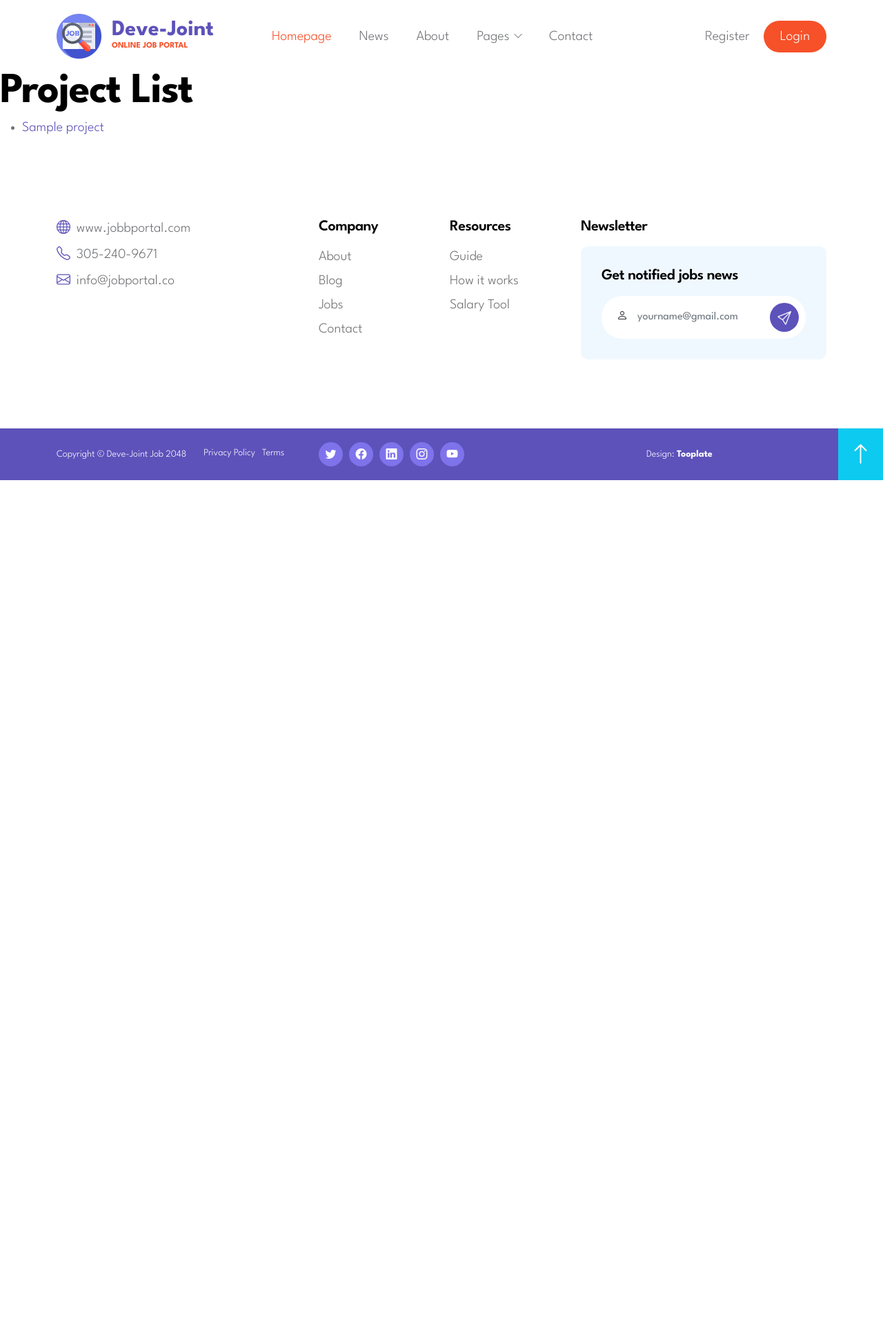
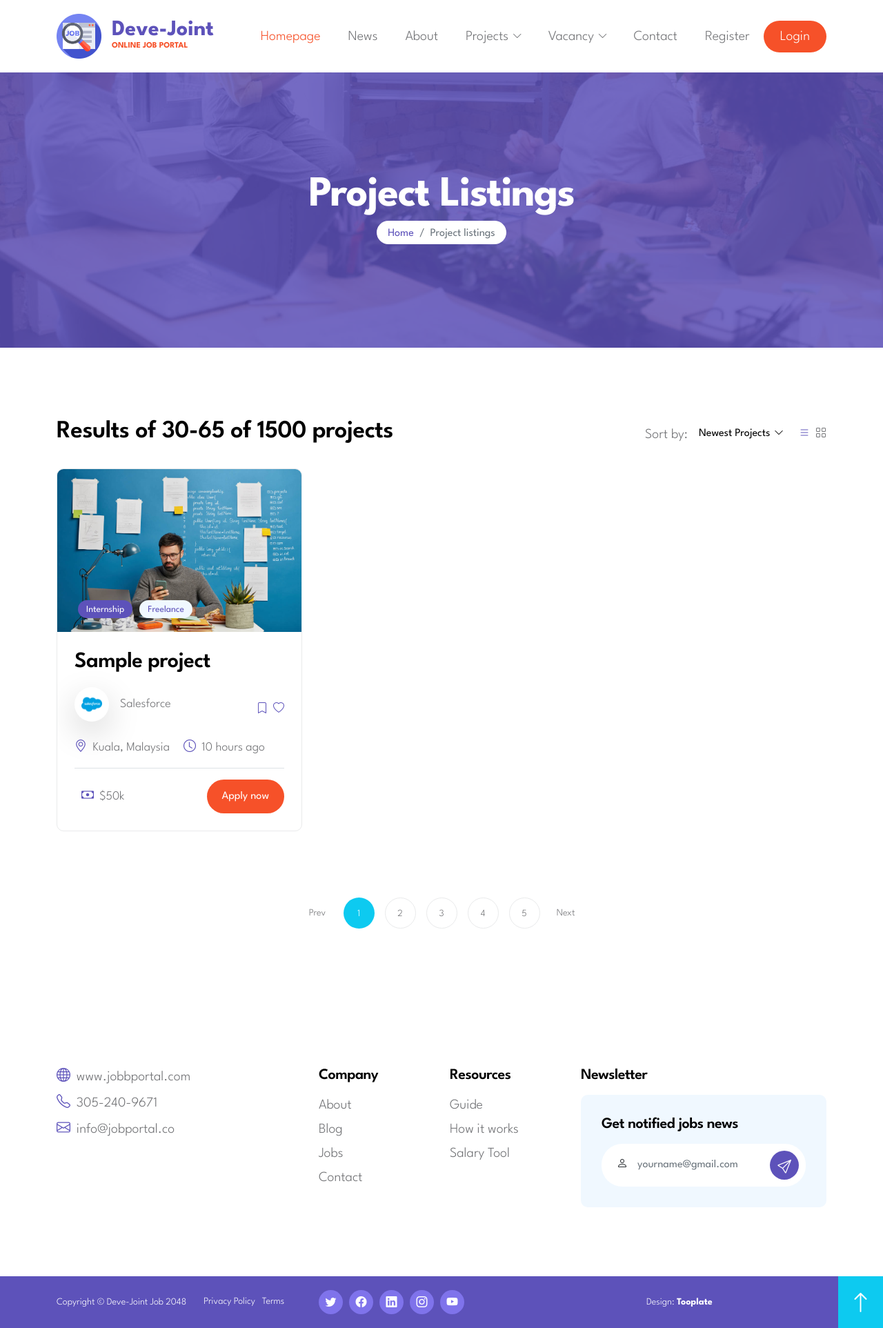
Before and after one commit to Parus-Sail/Deve-Joint, a Django app: page /projects/ in a window 1280 px wide. Shown: the whole page at 69% size. Before the commit the page ends 696 px from the top, so only its background shows below. Run offline with Django 4.2, Linux system fonts and the light colour scheme; tables that the repository leaves empty hold one stand-in row (values such as "Sample post"); parts of the project's set-up code (start-up, migrations or seed data) failed here and were passed over; some libraries are stand-ins or nearby versions.

Commit message:
Feature/os 186 project creating (#21)
🐞 исправлен баг с задвоением при сохранении проекта

👔 стилизованы шаблоны:

создание проекта
список проектов (черновой вариант)
конкретный проект (черновой вариант)
🚦 в меню сайта разделены проекты и вакансии

🗑️ удалены пара старых шаблонов в auth_app

* project_app: tempates detail, list
* auth_app: delete old templates
* project_app: tempate create_project
* main_app: divide menu: projects, jobs
* project_app: fix double save to db
* project_app: fix detail view

```diff
--- a/app/auth_app/templates/authapp/registration/verify_email.html
+++ /dev/null
@@ -1,5 +0,0 @@
-{% autoescape off %}
-    Hello!
-    {{ user.get_current_name }}, please follow the link to complete the registration
-    {{ protocol }}://{{ domain }}{% url 'auth_app:verify_email' uidb64=uid token=token %}
-{% endautoescape %}
--- a/app/favorite_app/templates/favorite_app/favorites.html
+++ b/app/favorite_app/templates/favorite_app/favorites.html
@@ -1,27 +1,23 @@
 {% extends 'base.html' %}
-
 {% block title %}
     Favorites
 {% endblock title %}
-
 {% block content %}
     <div class="container">
         <div class="col-lg-8 col-12 mx-auto">
             <h2 class="text-center mb-4 logo-text">Favorites</h2>
         </div>
     </div>
-
     {% if favorite_projects_items %}
         <h5>Your favorite projects:</h5>
         <ul>
             {% for item in favorite_projects_items %}
                 <li>
-                    <a href="{% url 'project_app:detail' pk=item.project.pk %}">{{ item.project.title }} </a> - добавлено в избранное {{ item.add_datetime }}
+                    <a href="{% url 'project_app:detail' pk=item.project.pk %}">{{ item.project.title }}</a> - добавлено в избранное {{ item.add_datetime }}
                 </li>
             {% endfor %}
         </ul>
     {% else %}
         <p>Your favorites list is empty.</p>
     {% endif %}
-
 {% endblock content %}
--- a/app/favorite_app/urls.py
+++ b/app/favorite_app/urls.py
@@ -1,5 +1,5 @@
 from django.urls import path
-from favorite_app.views import FavoriteProjectsView, FavoriteProjectsAdd
+from favorite_app.views import FavoriteProjectsAdd, FavoriteProjectsView
 
 app_name = 'favorite_app'
 
--- a/app/favorite_app/views.py
+++ b/app/favorite_app/views.py
@@ -1,6 +1,6 @@
 from django.contrib.auth.mixins import LoginRequiredMixin
+from django.shortcuts import HttpResponseRedirect, get_object_or_404, render
 from django.views import View
-from django.shortcuts import render, get_object_or_404, HttpResponseRedirect
 from favorite_app.models import FavoriteProjects
 from project_app.models import Project
 
@@ -19,6 +19,7 @@ class FavoriteProjectsView(LoginRequiredMixin, View):
 
 
 class FavoriteProjectsAdd(LoginRequiredMixin, View):
+
     def get(self, request, pk):
         project = get_object_or_404(Project, pk=pk)
         favorites = FavoriteProjects.objects.filter(user=request.user, project=project).first()
--- /dev/null
+++ b/app/project_app/templates/project_app/includes/project_listing/project_list_section.html
@@ -0,0 +1,130 @@
+{% load static %}
+<section class="job-section section-padding">
+    <div class="container">
+        <!-- Pre List start -->
+        <div class="row align-items-center">
+            <div class="col-lg-6 col-12 mb-lg-4">
+                <h3>Results of 30-65 of 1500 projects</h3>
+            </div>
+            <div class="col-lg-4 col-12 d-flex align-items-center ms-auto mb-5 mb-lg-4">
+                <p class="mb-0 ms-lg-auto">Sort by:</p>
+                <div class="dropdown dropdown-sorting ms-3 me-4">
+                    <button class="btn btn-secondary dropdown-toggle"
+                            type="button"
+                            id="dropdownSortingButton"
+                            data-bs-toggle="dropdown"
+                            aria-expanded="false">Newest Projects</button>
+                    <ul class="dropdown-menu" aria-labelledby="dropdownSortingButton">
+                        <li>
+                            <a class="dropdown-item" href="#">Latest Projects</a>
+                        </li>
+                        <li>
+                            <a class="dropdown-item" href="#">Higher Salary Projects</a>
+                        </li>
+                        <li>
+                            <a class="dropdown-item" href="#">Internship Projects</a>
+                        </li>
+                    </ul>
+                </div>
+                <div class="d-flex">
+                    <a href="#" class="sorting-icon active bi-list me-2"></a>
+                    <a href="#" class="sorting-icon bi-grid"></a>
+                </div>
+            </div>
+            <!-- Pre List finish -->
+            <!-- List of projects start -->
+            {% if projects %}
+                {% for project in projects %}
+                    <div class="col-lg-4 col-md-6 col-12">
+                        <div class="job-thumb job-thumb-box">
+                            <div class="job-image-box-wrap">
+                                <a href="{% url 'project_app:detail' pk=project.pk %}">
+                                    <img src="{% static 'img/jobs/it-professional-works-startup-project.jpg' %}"
+                                         class="job-image img-fluid"
+                                         alt="">
+                                </a>
+                                <div class="job-image-box-wrap-info d-flex align-items-center">
+                                    <p class="mb-0">
+                                        <a href="{% url 'vacancy:job-listing' %}" class="badge badge-level">Internship</a>
+                                    </p>
+                                    <p class="mb-0">
+                                        <a href="{% url 'vacancy:job-listing' %}" class="badge">Freelance</a>
+                                    </p>
+                                </div>
+                            </div>
+                            <div class="job-body">
+                                <h4 class="job-title">
+                                    <a href="{% url 'project_app:detail' pk=project.pk %}"
+                                       class="job-title-link">{{ project.title }}</a>
+                                </h4>
+                                <div class="d-flex align-items-center">
+                                    <div class="job-image-wrap d-flex align-items-center bg-white shadow-lg mt-2 mb-4">
+                                        <img src="{% static 'img/logos/salesforce.png' %}"
+                                             class="job-image me-3 img-fluid"
+                                             alt="">
+                                        <p class="mb-0">Salesforce</p>
+                                    </div>
+                                    <a href="#" class="bi-bookmark ms-auto me-2"></a>
+                                    <a href="#" class="bi-heart"></a>
+                                </div>
+                                <div class="d-flex align-items-center">
+                                    <p class="job-location">
+                                        <i class="custom-icon bi-geo-alt me-1"></i>
+                                        Kuala, Malaysia
+                                    </p>
+                                    <p class="job-date">
+                                        <i class="custom-icon bi-clock me-1"></i>
+                                        10 hours ago
+                                    </p>
+                                </div>
+                                <div class="d-flex align-items-center border-top pt-3">
+                                    <p class="job-price mb-0">
+                                        <i class="custom-icon bi-cash me-1"></i>
+                                        $50k
+                                    </p>
+                                    <a href="{% url 'vacancy:job-details' %}" class="custom-btn btn ms-auto">Apply now</a>
+                                </div>
+                            </div>
+                        </div>
+                    </div>
+                {% endfor %}
+            {% else %}
+                <p>No projects found.</p>
+            {% endif %}
+            <!-- List of projects finish -->
+            <!-- Pagination example START -->
+            <div class="col-lg-12 col-12">
+                <nav aria-label="Page navigation example">
+                    <ul class="pagination justify-content-center mt-5">
+                        <li class="page-item">
+                            <a class="page-link" href="#" aria-label="Previous">
+                                <span aria-hidden="true">Prev</span>
+                            </a>
+                        </li>
+                        <li class="page-item active" aria-current="page">
+                            <a class="page-link" href="#">1</a>
+                        </li>
+                        <li class="page-item">
+                            <a class="page-link" href="#">2</a>
+                        </li>
+                        <li class="page-item">
+                            <a class="page-link" href="#">3</a>
+                        </li>
+                        <li class="page-item">
+                            <a class="page-link" href="#">4</a>
+                        </li>
+                        <li class="page-item">
+                            <a class="page-link" href="#">5</a>
+                        </li>
+                        <li class="page-item">
+                            <a class="page-link" href="#" aria-label="Next">
+                                <span aria-hidden="true">Next</span>
+                            </a>
+                        </li>
+                    </ul>
+                </nav>
+            </div>
+            <!-- Pagination example END -->
+        </div>
+    </div>
+</section>
--- a/app/project_app/templates/project_app/project_list.html
+++ b/app/project_app/templates/project_app/project_list.html
@@ -1,15 +1,26 @@
 {% extends 'base.html' %}
+{% load static %}
+{% block title %}
+    About
+{% endblock title %}
 {% block content %}
-    <h1>Project List</h1>
-    {% if projects %}
-        <ul>
-            {% for project in projects %}
-                <li>
-                    <a href="{% url 'project_app:detail' pk=project.pk %}">{{ project.title }}</a>
-                </li>
-            {% endfor %}
-        </ul>
-    {% else %}
-        <p>No projects found.</p>
-    {% endif %}
-{% endblock %}
+    <header class="site-header">
+        <div class="section-overlay"></div>
+        <div class="container">
+            <div class="row">
+                <div class="col-lg-12 col-12 text-center">
+                    <h1 class="text-white">Project Listings</h1>
+                    <nav aria-label="breadcrumb">
+                        <ol class="breadcrumb justify-content-center">
+                            <li class="breadcrumb-item">
+                                <a href="{% url 'main:index' %}">Home</a>
+                            </li>
+                            <li class="breadcrumb-item active" aria-current="page">Project listings</li>
+                        </ol>
+                    </nav>
+                </div>
+            </div>
+        </div>
+    </header>
+    {% include 'project_app/includes/project_listing/project_list_section.html' %}
+{% endblock content %}
--- a/app/project_app/views.py
+++ b/app/project_app/views.py
@@ -1,12 +1,15 @@
 from typing import Any
+
 from django.contrib import messages
 from django.contrib.auth import get_user, get_user_model
 from django.contrib.auth.mixins import LoginRequiredMixin
 from django.db.models.query import QuerySet
 from django.urls import reverse_lazy
 from django.views import generic
+from django.views.generic.edit import ModelFormMixin
 
 from . import models, service
+from .forms import ProjectCreationForm
 
 User = get_user_model()
 
@@ -26,10 +29,10 @@ class ProjectDetailView(generic.DetailView):
 class ProjectCreateView(LoginRequiredMixin, generic.CreateView):
     model = models.Project
     template_name = 'project_app/create_project.html'
-    fields = 'title', 'description'
+    form_class = ProjectCreationForm
 
     def form_valid(self, form):
-        project = service.create_project(
+        self.object = project = service.create_project(
             title=form.cleaned_data['title'],
             description=form.cleaned_data['description'],
             owner=get_user(self.request),
@@ -38,9 +41,9 @@ class ProjectCreateView(LoginRequiredMixin, generic.CreateView):
         # write message for example
         # messages.success(self.request, 'Project created successfully!')
 
+        self.success_url = reverse_lazy("project_app:detail", kwargs={"pk": project.pk})
         # пропоускаем стандарную реализацию сохранения объекта в БД, переходим сразу к редиректу
-        self.success_url = reverse_lazy("project_app:detail", kwargs={"pk": project.pk})
-        return super().form_valid(form)
+        return super(ModelFormMixin, self).form_valid(form)
 
 
 # STUB
--- a/app/templates/includes/main_menu.html
+++ b/app/templates/includes/main_menu.html
@@ -37,7 +37,24 @@
                        id="navbarLightDropdownMenuLink"
                        role="button"
                        data-bs-toggle="dropdown"
-                       aria-expanded="false">Pages</a>
+                       aria-expanded="false">Projects</a>
+                    <ul class="dropdown-menu dropdown-menu-light"
+                        aria-labelledby="navbarLightDropdownMenuLink">
+                        <li>
+                            <a class="dropdown-item" href="{% url 'project_app:list' %}">Project list</a>
+                        </li>
+                        <li>
+                            <a class="dropdown-item" href="{% url 'project_app:create' %}">Project create</a>
+                        </li>
+                    </ul>
+                </li>
+                <li class="nav-item dropdown">
+                    <a class="nav-link dropdown-toggle"
+                       href="{% url 'main:index' %}"
+                       id="navbarLightDropdownMenuLink"
+                       role="button"
+                       data-bs-toggle="dropdown"
+                       aria-expanded="false">Vacancy</a>
                     <ul class="dropdown-menu dropdown-menu-light"
                         aria-labelledby="navbarLightDropdownMenuLink">
                         <li>
@@ -45,12 +62,6 @@
                         </li>
                         <li>
                             <a class="dropdown-item" href="{% url 'vacancy:job-details' %}">Job Details</a>
-                        </li>
-                        <li>
-                            <a class="dropdown-item" href="{% url 'project_app:list' %}">Project list</a>
-                        </li>
-                        <li>
-                            <a class="dropdown-item" href="{% url 'project_app:create' %}">Project create</a>
                         </li>
                     </ul>
                 </li>
@@ -75,7 +86,8 @@
                                 <a class="dropdown-item" href="{% url 'project_app:my_projects' %}">My projects</a>
                             </li>
                             <li>
-                                <a class="dropdown-item" href="{% url 'favorite_app:favorite_projects_view' %}">Favorites</a>
+                                <a class="dropdown-item"
+                                   href="{% url 'favorite_app:favorite_projects_view' %}">Favorites</a>
                             </li>
                             <li>
                                 <a class="dropdown-item" href="{% url 'auth_app:logout' %}">Logout</a>
```
Also changed, not shown: app/auth_app/templates/authapp/registration/password_reset_email.html (deleted, +0 -12 lines), app/favorite_app/models.py (+2 -7 lines), app/project_app/forms.py (added, +22 -0 lines), app/project_app/templates/project_app/create_project.html (+19 -6 lines), app/project_app/templates/project_app/includes/project_details/project_details_section.html (added, +114 -0 lines), app/project_app/templates/project_app/my_projects.html (+4 -5 lines), app/project_app/templates/project_app/project_detail.html (+20 -14 lines), test_super.py (added, +36 -0 lines).
